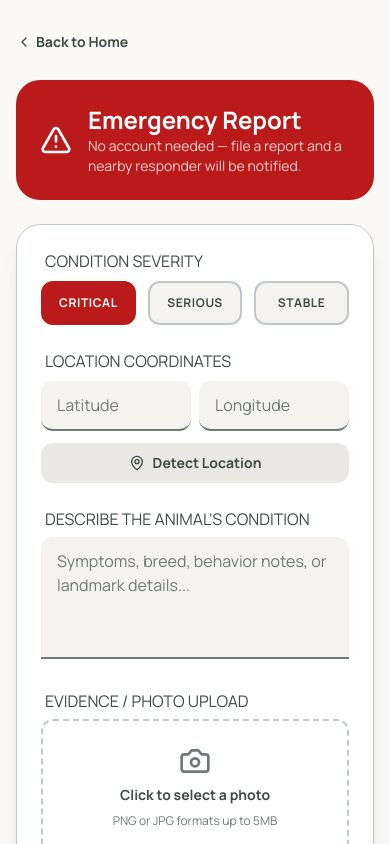
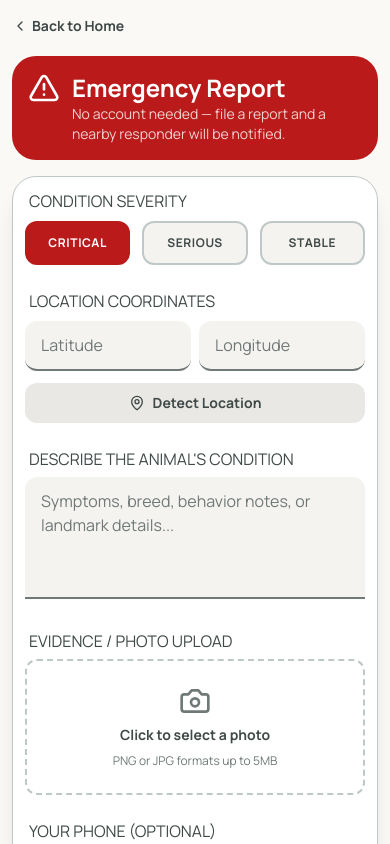
Before and after one commit to Jason45Builders/Finding-Astro, a Next.js app in the folder apps/web/: page /emergency in a window 390 px wide. Shown: the top 844 px of the page. Built offline with nearby package versions, Linux system fonts and the light colour scheme; no server answers.

Commit message:
Polish mobile spacing and action layout

```diff
--- a/apps/web/app/emergency/page.tsx
+++ b/apps/web/app/emergency/page.tsx
@@ -5,13 +5,13 @@ import { EmergencyReportForm } from "@/components/forms/EmergencyReportForm";
 
 export default function EmergencyPage() {
   return (
-    <div className="min-h-screen bg-background py-8 px-4">
-      <div className="max-w-2xl mx-auto space-y-6">
+    <div className="min-h-screen bg-background py-4 sm:py-8 px-3 sm:px-4">
+      <div className="max-w-2xl mx-auto space-y-4 sm:space-y-6 min-w-0">
         <Link href="/" className="inline-flex items-center gap-1 text-sm font-bold text-on-surface-variant hover:text-on-surface transition-colors">
           <ChevronLeft className="w-4 h-4" /> Back to Home
         </Link>
 
-        <div className="bg-error text-on-error rounded-xl p-6 flex items-center gap-4">
+        <div className="bg-error text-on-error rounded-xl p-4 sm:p-6 flex items-start sm:items-center gap-3 sm:gap-4">
           <AlertTriangle className="w-8 h-8 shrink-0" />
           <div>
             <h1 className="font-headline-lg-mobile text-headline-lg-mobile">Emergency Report</h1>
@@ -19,7 +19,7 @@ export default function EmergencyPage() {
           </div>
         </div>
 
-        <Card className="p-6 shadow-xl">
+        <Card className="p-3 sm:p-6 shadow-xl">
           <EmergencyReportForm homeHref="/" />
         </Card>
       </div>
```
